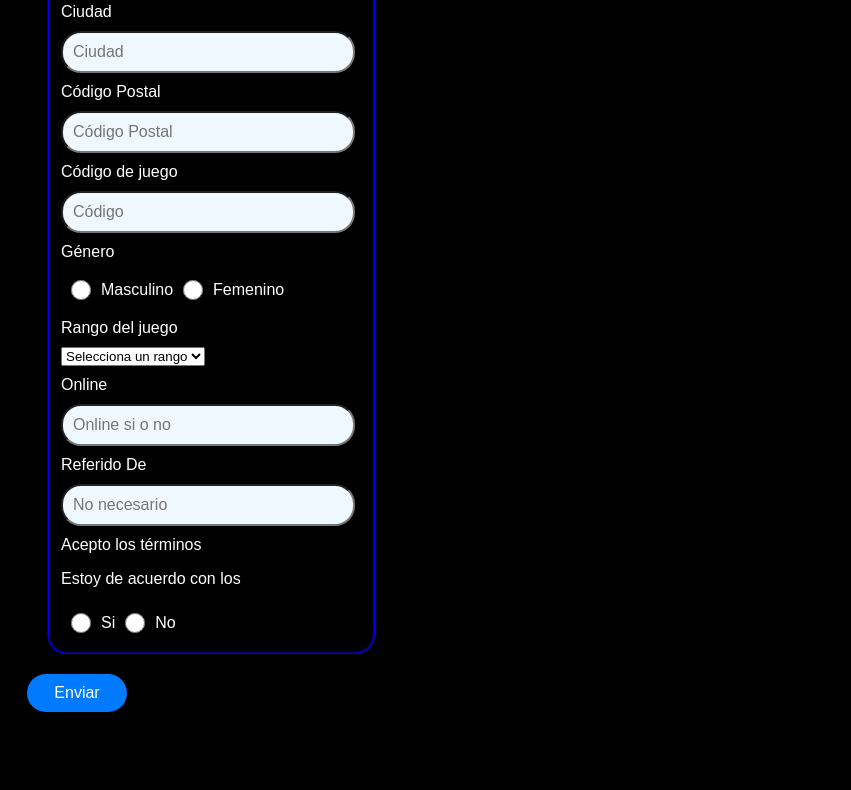
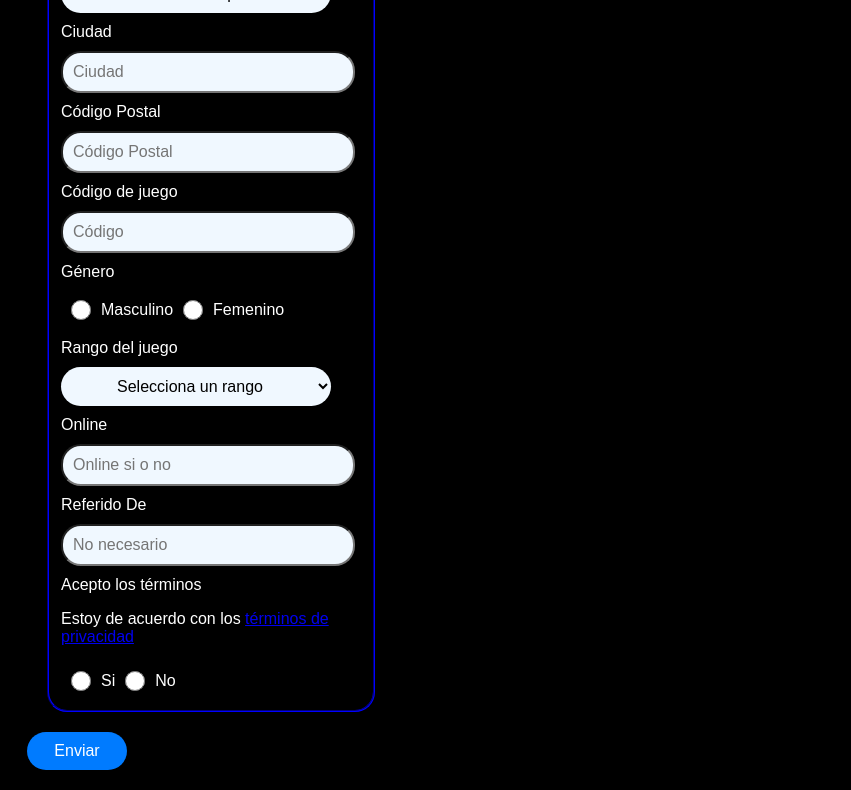
Before and after one commit to INGsebas14/formulario-prueba-pagina-web, a website: page index.html in a window 1280 px wide. Shown: the part 792-1582 px from the top of the page, without its empty margins (429-1280 px from the left). Before the commit the page ends 1524 px from the top, so only its background shows below. Drawn offline with Linux system fonts and the light colour scheme.

Commit message:
cambiamos de id a clase

```diff
--- a/style.css
+++ b/style.css
@@ -39,7 +39,7 @@ input{
     width: 20px;
     margin: 0 10px 0 10px;
 }
-#pais{
+.pais{
     background-color: aliceblue;
     width: 90%;
     text-align: center;
@@ -63,7 +63,7 @@ button{
     cursor: pointer;
     width: 100px;
 }
-a{
+a#whatsapp{
     position: fixed;
     bottom: 20px;
     right: 20px;
```
